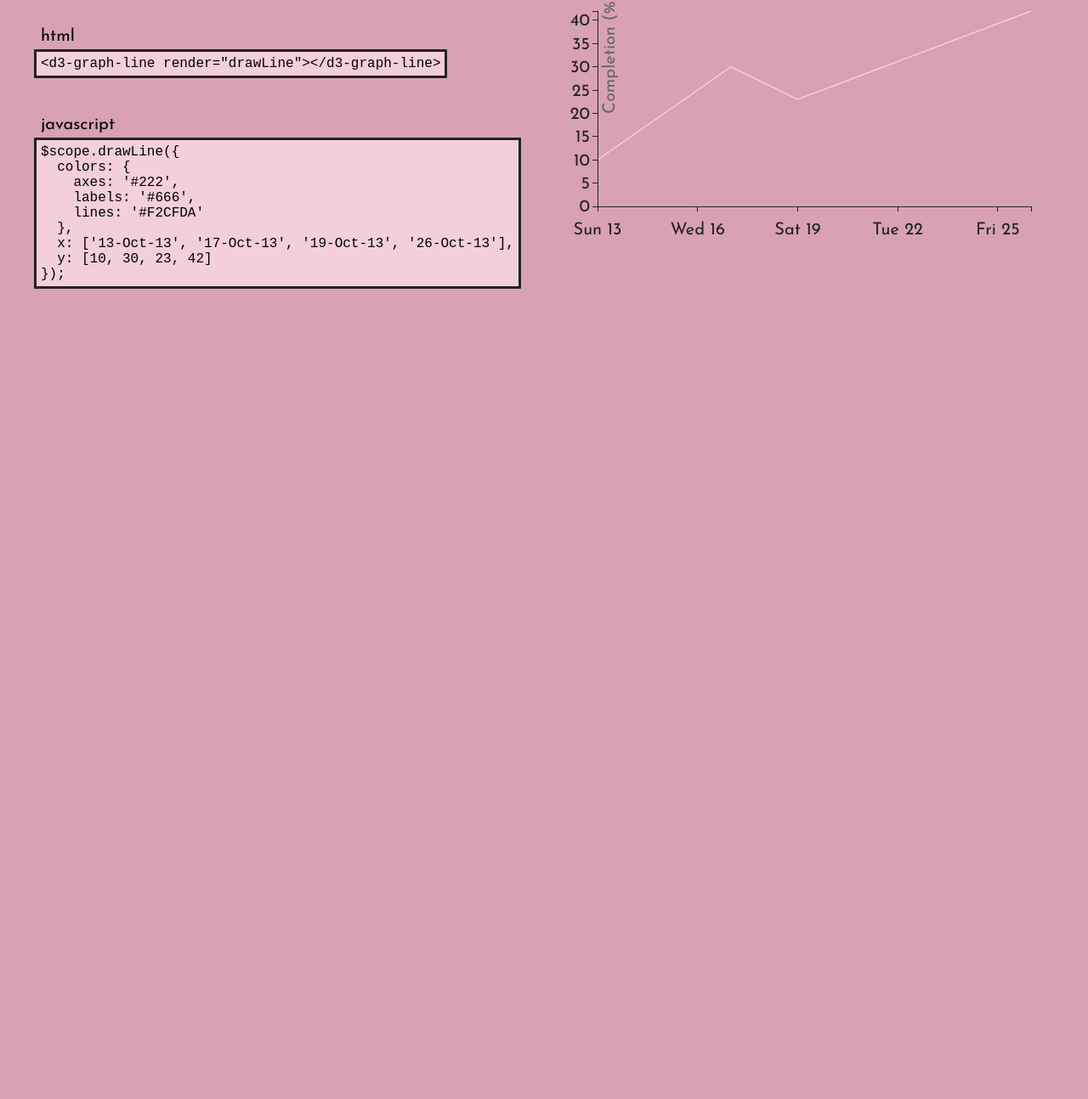
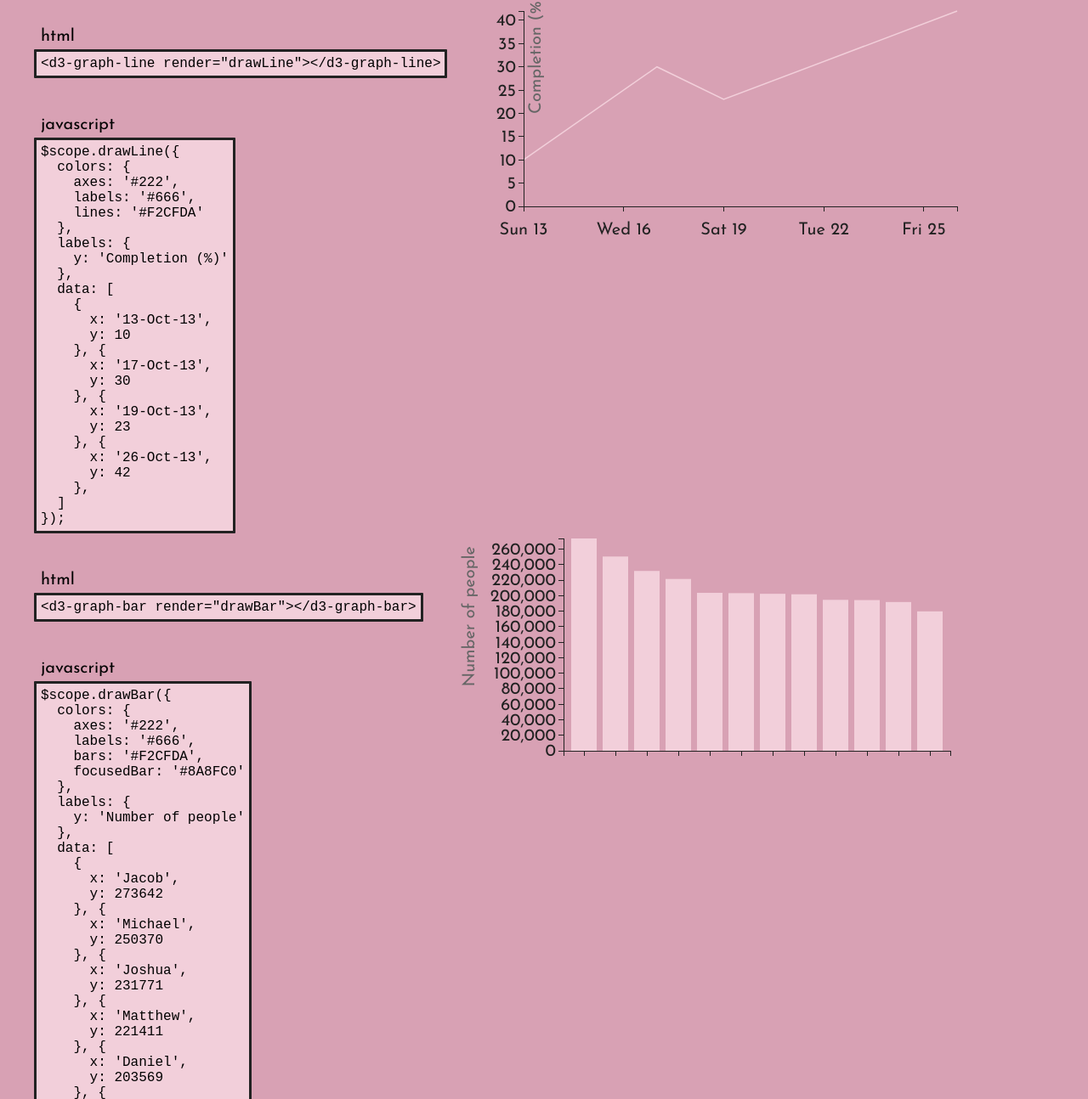
Before and after one commit to picardy/angular-graphs, a website: page index.html in a window 1280 px wide. Shown: the part 946-2240 px from the top of the page at 85% size. Before the commit the page ends 1291 px from the top, so only its background shows below. Drawn offline with Linux system fonts and the light colour scheme.

Commit message:
Adding bar graph. Adding option for custom y axis label for line graph.

```diff
--- a/index.html
+++ b/index.html
@@ -62,11 +62,27 @@
         </div>
         <div class="example__javascript">
           <div class="example__title text_group__title">Javascript</div>
-          <pre class="example__text text_group__text">$scope.drawLine({&#10;  colors: {&#10;    axes: &apos;#222&apos;,&#10;    labels: &apos;#666&apos;,&#10;    lines: &apos;#F2CFDA&apos;&#10;  },&#10;  x: [&apos;13-Oct-13&apos;, &apos;17-Oct-13&apos;, &apos;19-Oct-13&apos;, &apos;26-Oct-13&apos;],&#10;  y: [10, 30, 23, 42]&#10;});</pre>
+          <pre class="example__text text_group__text">$scope.drawLine({&#10;  colors: {&#10;    axes: &apos;#222&apos;,&#10;    labels: &apos;#666&apos;,&#10;    lines: &apos;#F2CFDA&apos;&#10;  },&#10;  labels: {&#10;    y: &apos;Completion (%)&apos;&#10;  },&#10;  data: [&#10;    {&#10;      x: &apos;13-Oct-13&apos;,&#10;      y: 10&#10;    }, {&#10;      x: &apos;17-Oct-13&apos;,&#10;      y: 30&#10;    }, {&#10;      x: &apos;19-Oct-13&apos;,&#10;      y: 23&#10;    }, {&#10;      x: &apos;26-Oct-13&apos;,&#10;      y: 42&#10;    },&#10;  ]&#10;});</pre>
         </div>
       </div>
       <div class="example__output">
         <d3-graph-line render="drawLine1"></d3-graph-line>
+      </div>
+    </div>
+
+    <div class="example">
+      <div class="example__input">
+        <div class="example__html">
+          <div class="example__title text_group__title">HTML</div>
+          <pre class="example__text text_group__text">&lt;d3-graph-bar render=&quot;drawBar&quot;&gt;&lt;/d3-graph-bar&gt;</pre>
+        </div>
+        <div class="example__javascript">
+          <div class="example__title text_group__title">Javascript</div>
+          <pre class="example__text text_group__text">$scope.drawBar({&#10;  colors: {&#10;    axes: &apos;#222&apos;,&#10;    labels: &apos;#666&apos;,&#10;    bars: &apos;#F2CFDA&apos;,&#10;    focusedBar: &apos;#8A8FC0&apos;&#10;  },&#10;  labels: {&#10;    y: &apos;Number of people&apos;&#10;  },&#10;  data: [&#10;    {&#10;      x: &apos;Jacob&apos;,&#10;      y: 273642&#10;    }, {&#10;      x: &apos;Michael&apos;,&#10;      y: 250370&#10;    }, {&#10;      x: &apos;Joshua&apos;,&#10;      y: 231771&#10;    }, {&#10;      x: &apos;Matthew&apos;,&#10;      y: 221411&#10;    }, {&#10;      x: &apos;Daniel&apos;,&#10;      y: 203569&#10;    }, {&#10;      x: &apos;Christopher&apos;,&#10;      y: 203154&#10;    }, {&#10;      x: &apos;Andrew&apos;,&#10;      y: 202332&#10;    }, {&#10;      x: &apos;Ethan&apos;,&#10;      y: 201689&#10;    }, {&#10;      x: &apos;Joseph&apos;,&#10;      y: 194535&#10;    }, {&#10;      x: &apos;William&apos;,&#10;      y: 194199&#10;    }, {&#10;      x: &apos;Anthony&apos;,&#10;      y: 191710&#10;    }, {&#10;      x: &apos;David&apos;,&#10;      y: 179656&#10;    },&#10;  ]&#10;});</pre>
+        </div>
+      </div>
+      <div class="example__output">
+        <d3-graph-bar render="drawBar1"></d3-graph-bar>
       </div>
     </div>
 
@@ -75,10 +91,12 @@
     <script src="src/util/angular-graphs.common.js"></script>
     <script src="src/angular-graphs.pie.js"></script>
     <script src="src/angular-graphs.line.js"></script>
+    <script src="src/angular-graphs.bar.js"></script>
     <script>
       angular.module('picardyGraphsDemo', [
         'picardy.graphs.pie',
-        'picardy.graphs.line'
+        'picardy.graphs.line',
+        'picardy.graphs.bar'
       ])
       .controller('MainCtrl', ['$scope', function($scope) {
 
@@ -111,8 +129,75 @@
               labels: '#666',
               lines: '#F2CFDA'
             },
-            x: ['13-Oct-13', '17-Oct-13', '19-Oct-13', '26-Oct-13'],
-            y: [10, 30, 23, 42]
+            labels: {
+              y: 'Completion (%)'
+            },
+            data: [
+              {
+                x: '13-Oct-13',
+                y: 10
+              }, {
+                x: '17-Oct-13',
+                y: 30
+              }, {
+                x: '19-Oct-13',
+                y: 23
+              }, {
+                x: '26-Oct-13',
+                y: 42
+              },
+            ]
+          });
+
+          $scope.drawBar1({
+            colors: {
+              axes: '#222',
+              labels: '#666',
+              bars: '#F2CFDA',
+              focusedBar: '#8A8FC0'
+            },
+            labels: {
+              y: 'Number of people'
+            },
+            data: [
+              {
+                x: 'Jacob',
+                y: 273642
+              }, {
+                x: 'Michael',
+                y: 250370
+              }, {
+                x: 'Joshua',
+                y: 231771
+              }, {
+                x: 'Matthew',
+                y: 221411
+              }, {
+                x: 'Daniel',
+                y: 203569
+              }, {
+                x: 'Christopher',
+                y: 203154
+              }, {
+                x: 'Andrew',
+                y: 202332
+              }, {
+                x: 'Ethan',
+                y: 201689
+              }, {
+                x: 'Joseph',
+                y: 194535
+              }, {
+                x: 'William',
+                y: 194199
+              }, {
+                x: 'Anthony',
+                y: 191710
+              }, {
+                x: 'David',
+                y: 179656
+              },
+            ]
           });
 
         }, 0);
--- /dev/null
+++ b/src/angular-graphs.bar.js
@@ -0,0 +1,169 @@
+'use strict';
+
+angular.module('picardy.graphs.bar', ['picardy.graphs.common'])
+  .directive('d3GraphBar', ['common', '$rootScope', function (common, $rootScope) {
+
+    function render (scope, element) {
+
+      var _data, d3Data, options, getColor, svg, margin, width, height, x, y, labels, axes, bars, info;
+
+      if (!scope.data) {
+        return;
+      }
+
+      _data = angular.copy(scope.data);
+      getColor = common.colors(_data.colors);
+      d3Data = [];
+
+      options = common.defaults(_data, {
+        height: 300,
+        delay: 500,
+        duration: 1000
+      });
+      options.width = scope.width === undefined ? options.height * 2 : scope.width;
+
+      svg = common.initSvg(element[0], options.width, options.height);
+
+      labels = common.newLayer(svg, 'labels');
+      bars = common.newLayer(svg, 'bars');
+      axes = common.newLayer(svg, 'axes');
+      info = common.newLayer(svg, 'info');
+
+      margin = {top: 20, right: 20, bottom: 30, left: 125};
+      width = options.width - margin.left - margin.right;
+      height = options.height - margin.top - margin.bottom;
+
+      x = d3.scale.ordinal().rangeRoundBands([0, width], 0.2);
+      y = d3.scale.linear().range([height, 0]);
+
+      x.domain(_data.data.map(function(d) { return d.x; }));
+      y.domain([0, d3.max(_data.data, function(d) { return d.y; })]);
+
+      function drawAxes () {
+        var xAxis, yAxis;
+
+        xAxis = d3.svg.axis()
+          .scale(x)
+          .orient('bottom');
+        yAxis = d3.svg.axis()
+          .scale(y)
+          .orient('left');
+
+        /* X AXIS */
+        xAxis.
+          tickFormat('');
+
+        axes.
+          append('g').
+            attr({
+              'class': 'x axis',
+              'transform': common.translate(margin.left, height+1)
+            }).
+            call(xAxis).
+            selectAll('text').
+              style('fill', getColor('axes')).
+              attr('transform', common.translate(0, 10));
+
+        /* Y AXIS */
+        axes.
+          append('g').
+            attr({
+              'class': 'y axis',
+              'transform': common.translate(margin.left, 1)
+            }).
+            call(yAxis).
+            selectAll('text').
+              style('fill', getColor('axes'));
+
+        axes.selectAll('.axis path, .axis line').
+          style({
+            'fill': 'none',
+            'stroke': getColor('axes'),
+            'shape-rendering': 'crispEdges'
+          });
+      }
+
+      function drawLabels (yLabel) {
+        labels.
+          append('text').
+            attr('transform', 'rotate(-90) ' + common.translate(-10, 20)).
+            style({
+              'text-anchor': 'end',
+              'fill': getColor('labels')
+            }).
+            text(yLabel);
+      }
+
+      function toggleBarFocus (bar, isFocused) {
+        d3.select(bar).
+          attr('fill', isFocused ? getColor('focusedBar') : getColor('bars'));
+      }
+
+      function toggleBarInfo (d, isShown) {
+        if (isShown) {
+          info.
+            append('text').
+              attr({
+                'transform': common.translate(margin.left + x(d.x) + x.rangeBand()/2, height+40),
+                'text-anchor': 'middle',
+                'alignment-baseline': 'central'
+              })
+              .text(d.x + ' ' + d.y);
+        } else {
+          info.
+            selectAll('text')
+              .remove();
+        }
+      }
+
+      function onMouseoverBar (d) {
+        toggleBarFocus(this, true);
+        toggleBarInfo(d, true);
+      }
+
+      function onMouseoutBar (d) {
+        toggleBarFocus(this, false);
+        toggleBarInfo(d, false);
+      }
+
+      function drawBars (delay, duration) {
+        bars
+          .selectAll('.bar')
+          .data(_data.data)
+          .enter()
+            .append('rect')
+            .attr({
+              'class': 'bar',
+              'width': x.rangeBand(),
+              'height': 0,
+              'transform': function (d) {
+                return common.translate(margin.left + x(d.x), height+1);
+              },
+              'fill': getColor('bars')
+            })
+            .on({
+              'mouseover': onMouseoverBar,
+              'mouseout': onMouseoutBar
+            }).
+            transition().delay(delay).duration(duration).
+              attr('transform', function (d) {
+                return common.translate(margin.left + x(d.x), y(d.y)+1);
+              }).
+              attr('height', function (d) {
+                return height - y(d.y);
+              });
+      }
+
+      svg.
+        attr({
+          'width': width + margin.left + margin.right,
+          'height': height + margin.top + margin.bottom
+        });
+
+      drawAxes();
+      drawLabels(_data.labels.y);
+      drawBars(options.delay, options.duration);
+    }
+
+    return common.define($rootScope, render);
+  }]);
--- a/src/angular-graphs.line.js
+++ b/src/angular-graphs.line.js
@@ -34,11 +34,9 @@ angular.module('picardy.graphs.line', ['picardy.graphs.common'])
 
       parseDate = d3.time.format('%d-%b-%y').parse;
 
-      angular.forEach(_data.x, function (val, i) {
-        d3Data.push({
-          x: parseDate(val),
-          y: _data.y[i]
-        });
+      angular.forEach(_data.data, function (d) {
+        d.x = parseDate(d.x);
+        d3Data.push(d);
       });
 
       x = d3.time.scale().range([0, width - 20]);
@@ -96,7 +94,7 @@ angular.module('picardy.graphs.line', ['picardy.graphs.common'])
           });
       }
 
-      function drawLabels () {
+      function drawLabels (yLabel) {
         labels.
           append('text').
             attr('transform', 'rotate(-90) ' + common.translate(0, margin.left + 20)).
@@ -104,7 +102,7 @@ angular.module('picardy.graphs.line', ['picardy.graphs.common'])
               'text-anchor': 'end',
               'fill': getColor('labels')
             }).
-            text('Completion (%)');
+            text(yLabel);
       }
 
       function drawLines (delay, duration) {
@@ -155,7 +153,7 @@ angular.module('picardy.graphs.line', ['picardy.graphs.common'])
         });
 
       drawAxes();
-      drawLabels();
+      drawLabels(_data.labels.y);
       drawLines(options.delay, options.duration);
 
     }
```
